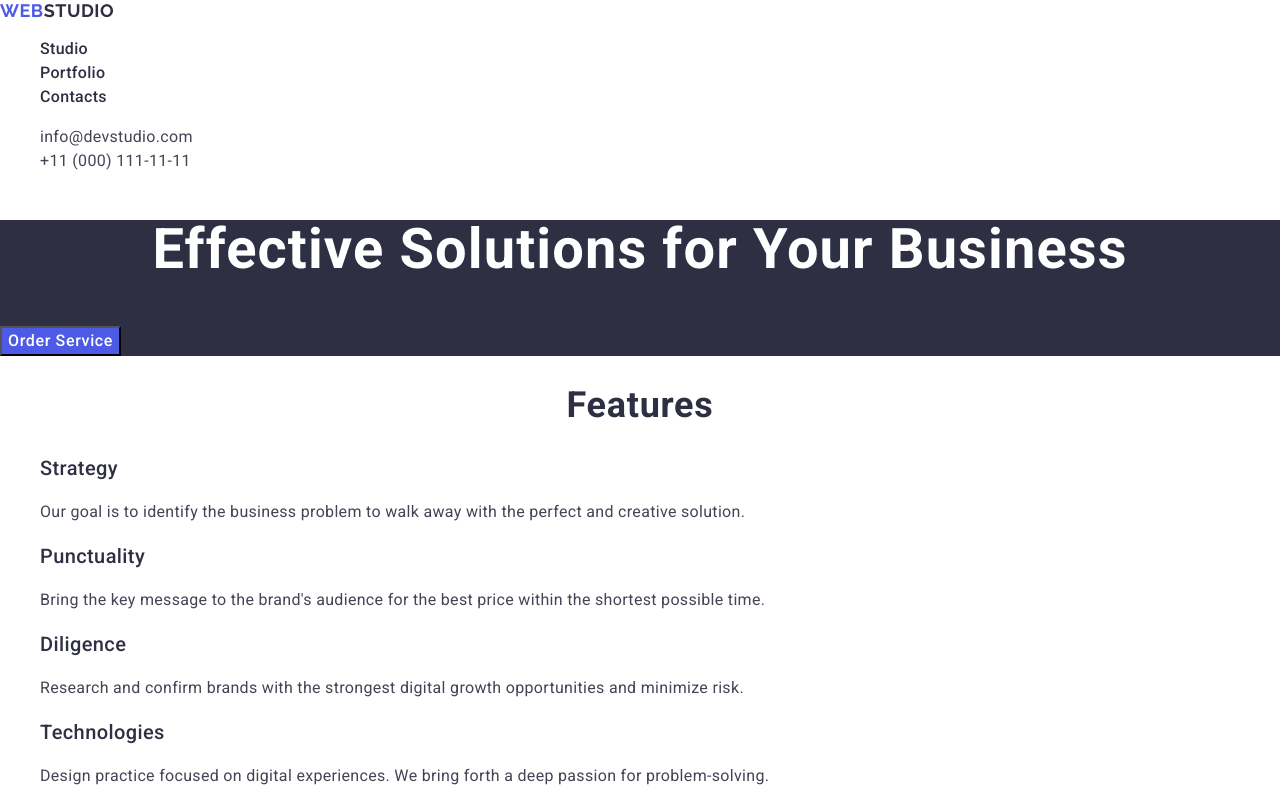
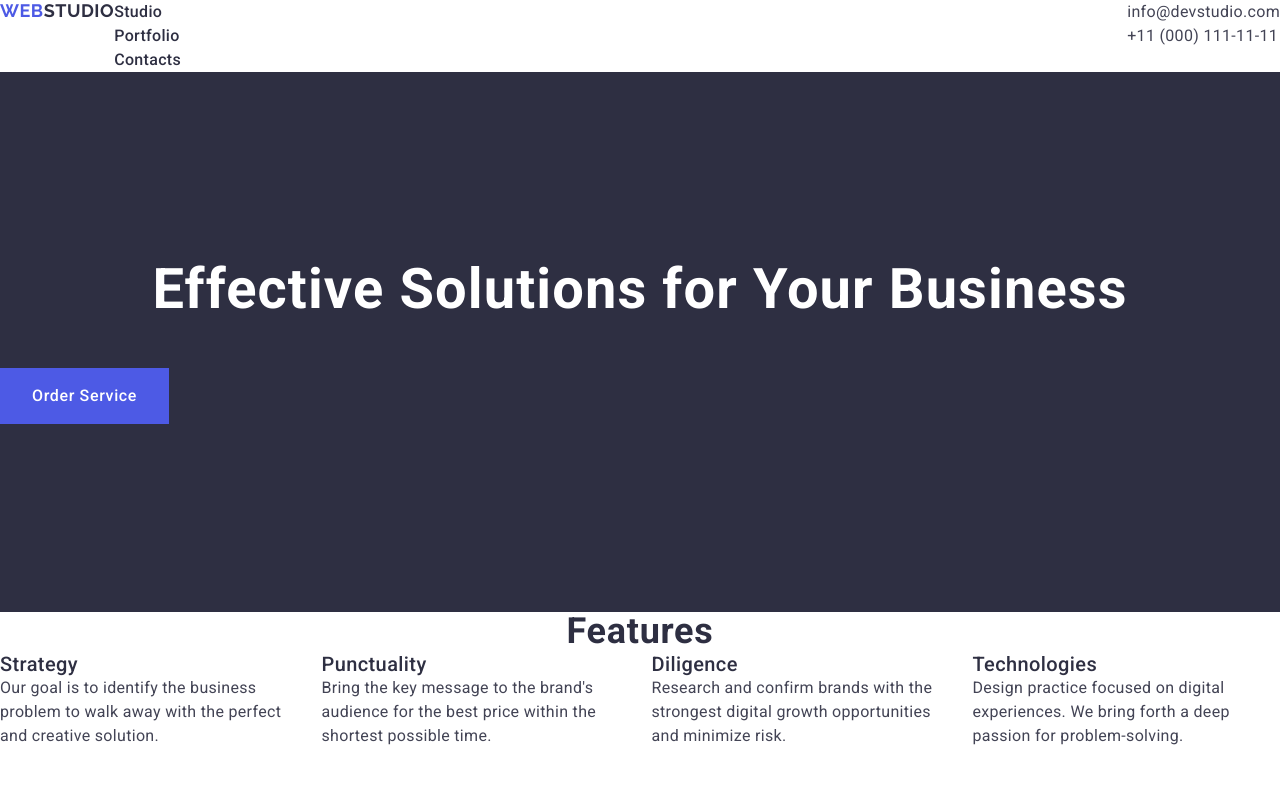
Before and after one commit to ivanna-buhai/goit-markup-hw-03, a plain HTML site: page index.html in a window 1280 px wide. Shown: the top 800 px of the page. Drawn offline with nearby package versions, Linux system fonts and the light colour scheme.

Commit message:
changes in the header and sections

```diff
--- a/css/styles.css
+++ b/css/styles.css
@@ -1,8 +1,18 @@
+*,
+*::before,
+*::after {
+    box-sizing: border-box;
+}
 
 body {font-family: "Roboto", sans-serif;
 color: #434455; background-color: #fff;}
 
-ul {list-style-type: none;}
+h1, h2, h3, p {margin: 0;}
+
+ul {list-style-type: none;
+margin: 0; padding-left: 0;}
+
+img {display: block;}
 
 a {text-decoration: none}
 
@@ -28,7 +38,15 @@ p {font-weight: 400;
     letter-spacing: 0.02em;
 color: #434455;}
 
-    address {font-style: normal}
+.container {
+        max-width:
+        padding-left:
+        padding-right:
+        margin-left:
+        margin-right:
+    }
+
+
 
 .logo {
     font-family: "Raleway", sans-serif;
@@ -44,6 +62,16 @@ color: #434455;}
 
 .header-logo-part {color: #2E2F42}
 
+.header .container {display: flex;
+justify-content: space-between;
+flex-direction: row;}
+
+.header-nav {
+    display: flex;
+    justify-content: space-between;
+        flex-direction: row;
+}
+
 .nav-link {
     font-weight: 500;
     font-size: 16px;
@@ -53,6 +81,13 @@ color: #434455;}
 }
 
 .nav-link:hover, .nav-link:focus {color: #404BBF;}
+
+address {
+    font-style: normal;
+    display: flex;
+    justify-content: space-between;
+    flex-direction: row;
+}
 
 .address-link {
     font-weight: 400;
@@ -73,7 +108,10 @@ font-weight: 700;
     font-size: 56px;
     line-height: 1.07;
     letter-spacing: 0.02em;
-    text-align: center;}
+    text-align: center;
+    padding-top: 188px;
+    margin-bottom: 48px;
+}
 
 .button-main {font-family: inherit;
     background-color: #4D5AE5;
@@ -82,16 +120,42 @@ font-weight: 700;
     font-size: 16px;
     line-height: 1.5;
     letter-spacing: 0.04em;
-    cursor: pointer;}
+    cursor: pointer;
+border: none;
+padding: 16px 32px;
+margin-bottom: 188px;
+}
 
 .button-main:hover, .button-main:focus {background-color: #404BBF;}
 
+/*section-features*/
+
+.section-features ul {display: flex;
+    justify-content: space-between;
+gap: 24px;
+margin-bottom: 120px;}
 
 /*section-team*/
 
 .section-team {background-color: #F4F4FD;}
 
 .section-team-item {background-color: #FFFFFF;}
+
+.section-team ul {
+    display: flex;
+    justify-content: center;
+    gap: 24px;
+    margin-top: 72px;
+    padding-bottom: 120px;
+}
+
+/*section-portfolio*/
+
+.section-portfolio ul {display: flex;
+    justify-content: center;
+    gap: 24px;
+    flex-wrap: wrap;
+}
 
 /*footer*/
 
--- a/index.html
+++ b/index.html
@@ -25,6 +25,7 @@
 
   <body>
     <header class="header">
+      <div class="container">
         <nav class="header-nav">
           <a class="logo" href="./index.html"
             >Web<span class="header-logo-part">Studio</span></a
@@ -53,24 +54,28 @@
             </li>
           </ul>
         </address>
+      </div>
     </header>
 
     <main>
+      <div class="container">
         <section class="section-main">
           <h1 class="heading-main">Effective Solutions for Your Business</h1>
           <button class="button-main" type="button">Order Service</button>
         </section>
+      </div>
 
       <!--features-->
-      <section>
+      <div class="container">
+        <section class="section-features">
           <h2 class="second-heading">Features</h2>
           <ul>
             <li>
               <h3 class="third-heading">Strategy</h3>
 
               <p class="body-text">
-              Our goal is to identify the business problem to walk away with the
-              perfect and creative solution.
+                Our goal is to identify the business problem to walk away with
+                the perfect and creative solution.
               </p>
             </li>
 
@@ -102,8 +107,10 @@
             </li>
           </ul>
         </section>
+      </div>
 
       <!--team-->
+      <div class="container">
         <section class="section-team">
           <h2 class="second-heading">Our Team</h2>
 
@@ -161,9 +168,11 @@
             </li>
           </ul>
         </section>
+      </div>
 
       <!--portfolio-->
-      <section>
+      <div class="container">
+        <section class="section-portfolio">
           <h2 class="second-heading">Our Portfolio</h2>
 
           <ul>
@@ -234,17 +243,20 @@
             </li>
           </ul>
         </section>
+      </div>
     </main>
 
+    <div class="container">
       <footer class="footer">
         <a class="logo" href="./index.html"
           >Web<span class="footer-logo-part">Studio</span></a
         >
 
         <p class="footer-paragraf">
-        Increase the flow of customers and sales for your business with digital
-        marketing & growth solutions.
+          Increase the flow of customers and sales for your business with
+          digital marketing & growth solutions.
         </p>
       </footer>
+    </div>
   </body>
 </html>
```
Lines whose indentation alone changed are shown as unchanged.
